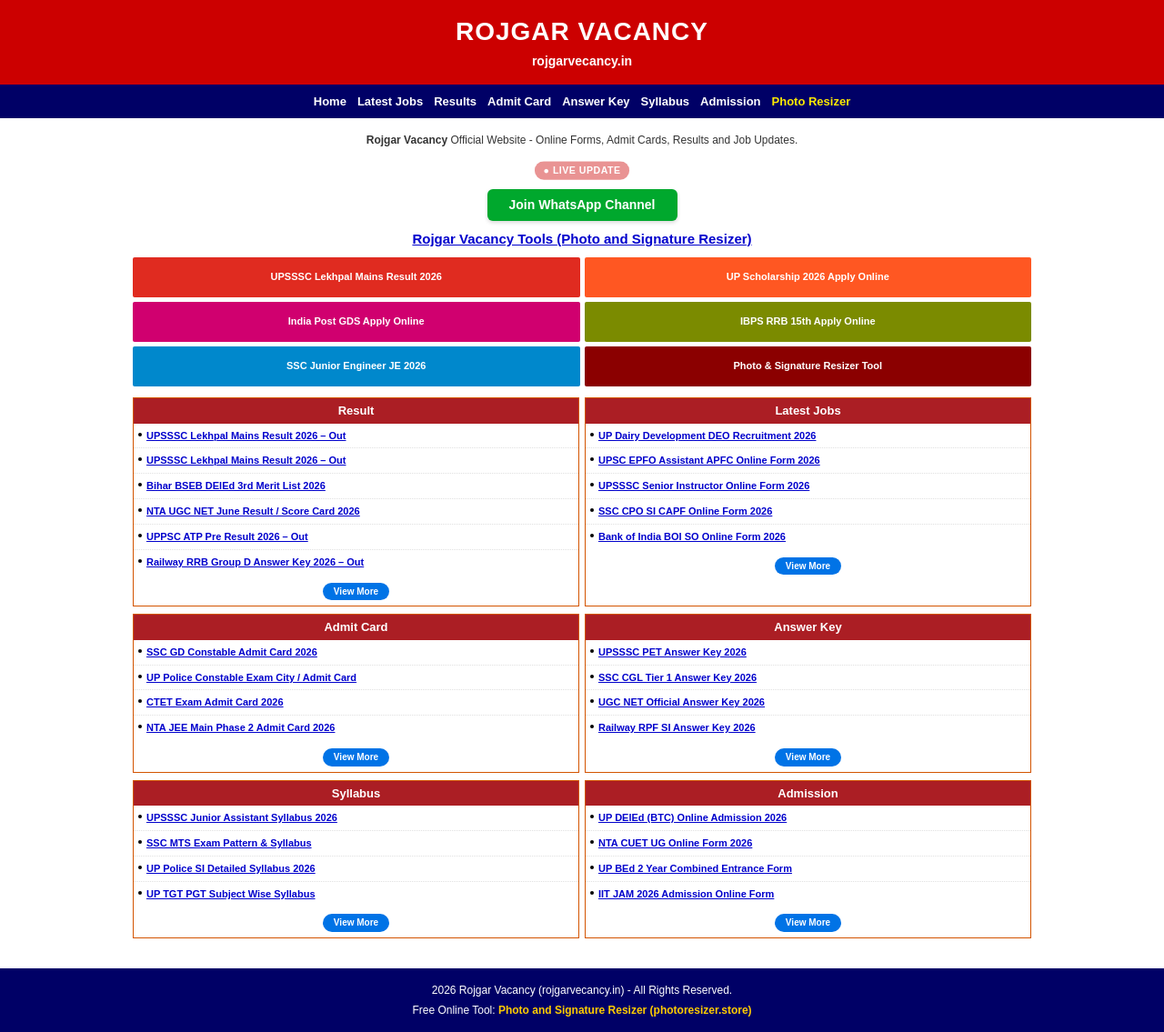
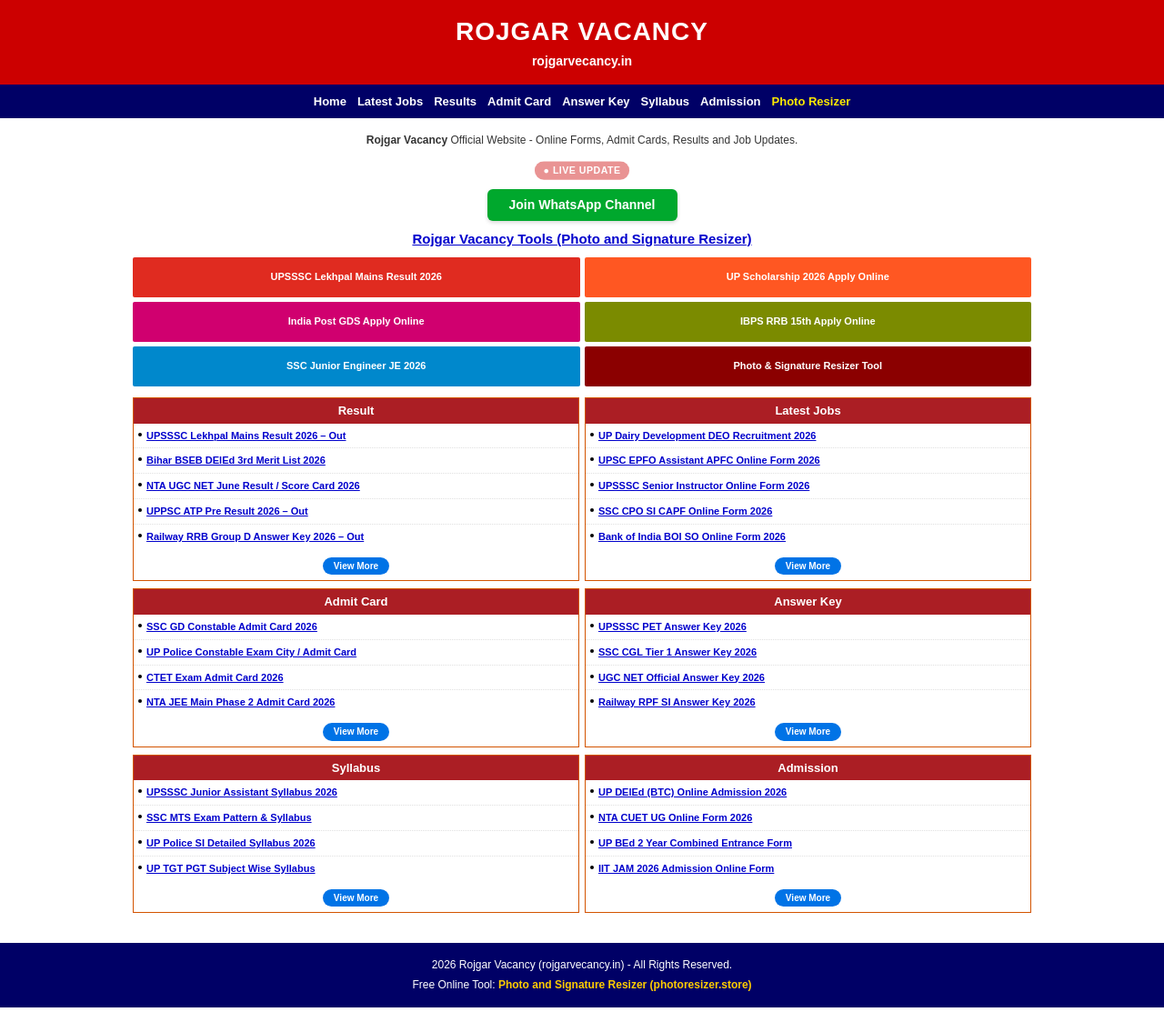
Before and after one commit to Rojgarvacancy/Rojgar-vacancy-, a Jekyll site: the page built from index.html, in a window 1280 px wide. Shown: the whole page at 91% size. Built offline with Jekyll 4.4.1, drawn with Linux system fonts in a browser that asks for light colours; after the commit the page ends 1108 px from its top, so only the background shows below that.

Commit message:
Update index.html

```diff
--- a/index.html
+++ b/index.html
@@ -106,9 +103,8 @@ layout: default
 
 <a class="sr-tools-link" href="https://photoresizer.store" target="_blank">Rojgar Vacancy Tools (Photo and Signature Resizer)</a>
 
-<!-- 6 रंगीन कार्ड्स -->
 <div class="colorful-grid">
-  <a class="color-card box-c1" href="/#results">UPSSSC Lekhpal Mains Result 2026</a>
+  <a class="color-card box-c1" href="#results">UPSSSC Lekhpal Mains Result 2026</a>
   <a class="color-card box-c2" href="https://scholarship.up.gov.in" target="_blank">UP Scholarship 2026 Apply Online</a>
   <a class="color-card box-c3" href="https://indiapostgdsonline.gov.in" target="_blank">India Post GDS Apply Online</a>
   <a class="color-card box-c4" href="https://ibps.in" target="_blank">IBPS RRB 15th Apply Online</a>
@@ -122,22 +118,21 @@ layout: default
     <div class="table-head">Result</div>
     <ul class="table-list">
       {% for post in site.categories.result limit:15 %}
-        <li><a href="{{ post.url }}">{{ post.title }}</a></li>
+        <li><a href="{{ post.url | relative_url }}">{{ post.title }}</a></li>
       {% endfor %}
-      <li><a href="#">UPSSSC Lekhpal Mains Result 2026 – Out</a></li>
       <li><a href="#">Bihar BSEB DElEd 3rd Merit List 2026</a></li>
       <li><a href="#">NTA UGC NET June Result / Score Card 2026</a></li>
       <li><a href="#">UPPSC ATP Pre Result 2026 – Out</a></li>
       <li><a href="#">Railway RRB Group D Answer Key 2026 – Out</a></li>
     </ul>
-    <div class="btn-view-more-row"><a class="btn-view-more-blue" href="/#results">View More</a></div>
+    <div class="btn-view-more-row"><a class="btn-view-more-blue" href="#results">View More</a></div>
   </div>
 
   <div class="table-box" id="latest-jobs">
     <div class="table-head">Latest Jobs</div>
     <ul class="table-list">
       {% for post in site.categories.jobs limit:15 %}
-        <li><a href="{{ post.url }}">{{ post.title }}{% if post.last_date %} | Last Date : {{ post.last_date }}{% endif %}</a></li>
+        <li><a href="{{ post.url | relative_url }}">{{ post.title }}{% if post.last_date %} | Last Date : {{ post.last_date }}{% endif %}</a></li>
       {% endfor %}
       <li><a href="#">UP Dairy Development DEO Recruitment 2026</a></li>
       <li><a href="#">UPSC EPFO Assistant APFC Online Form 2026</a></li>
@@ -145,7 +140,7 @@ layout: default
       <li><a href="#">SSC CPO SI CAPF Online Form 2026</a></li>
       <li><a href="#">Bank of India BOI SO Online Form 2026</a></li>
     </ul>
-    <div class="btn-view-more-row"><a class="btn-view-more-blue" href="/#latest-jobs">View More</a></div>
+    <div class="btn-view-more-row"><a class="btn-view-more-blue" href="#latest-jobs">View More</a></div>
   </div>
 </div>
 
@@ -155,28 +150,28 @@ layout: default
     <div class="table-head">Admit Card</div>
     <ul class="table-list">
       {% for post in site.categories.admitcard limit:15 %}
-        <li><a href="{{ post.url }}">{{ post.title }}</a></li>
+        <li><a href="{{ post.url | relative_url }}">{{ post.title }}</a></li>
       {% endfor %}
       <li><a href="#">SSC GD Constable Admit Card 2026</a></li>
       <li><a href="#">UP Police Constable Exam City / Admit Card</a></li>
       <li><a href="#">CTET Exam Admit Card 2026</a></li>
       <li><a href="#">NTA JEE Main Phase 2 Admit Card 2026</a></li>
     </ul>
-    <div class="btn-view-more-row"><a class="btn-view-more-blue" href="/#admit-card">View More</a></div>
+    <div class="btn-view-more-row"><a class="btn-view-more-blue" href="#admit-card">View More</a></div>
   </div>
 
   <div class="table-box" id="answer-key">
     <div class="table-head">Answer Key</div>
     <ul class="table-list">
       {% for post in site.categories.answerkey limit:15 %}
-        <li><a href="{{ post.url }}">{{ post.title }}</a></li>
+        <li><a href="{{ post.url | relative_url }}">{{ post.title }}</a></li>
       {% endfor %}
       <li><a href="#">UPSSSC PET Answer Key 2026</a></li>
       <li><a href="#">SSC CGL Tier 1 Answer Key 2026</a></li>
       <li><a href="#">UGC NET Official Answer Key 2026</a></li>
       <li><a href="#">Railway RPF SI Answer Key 2026</a></li>
     </ul>
-    <div class="btn-view-more-row"><a class="btn-view-more-blue" href="/#answer-key">View More</a></div>
+    <div class="btn-view-more-row"><a class="btn-view-more-blue" href="#answer-key">View More</a></div>
   </div>
 </div>
 
@@ -186,27 +181,27 @@ layout: default
     <div class="table-head">Syllabus</div>
     <ul class="table-list">
       {% for post in site.categories.syllabus limit:15 %}
-        <li><a href="{{ post.url }}">{{ post.title }}</a></li>
+        <li><a href="{{ post.url | relative_url }}">{{ post.title }}</a></li>
       {% endfor %}
       <li><a href="#">UPSSSC Junior Assistant Syllabus 2026</a></li>
       <li><a href="#">SSC MTS Exam Pattern &amp; Syllabus</a></li>
       <li><a href="#">UP Police SI Detailed Syllabus 2026</a></li>
       <li><a href="#">UP TGT PGT Subject Wise Syllabus</a></li>
     </ul>
-    <div class="btn-view-more-row"><a class="btn-view-more-blue" href="/#syllabus">View More</a></div>
+    <div class="btn-view-more-row"><a class="btn-view-more-blue" href="#syllabus">View More</a></div>
   </div>
 
   <div class="table-box" id="admission">
     <div class="table-head">Admission</div>
     <ul class="table-list">
       {% for post in site.categories.admission limit:15 %}
-        <li><a href="{{ post.url }}">{{ post.title }}</a></li>
+        <li><a href="{{ post.url | relative_url }}">{{ post.title }}</a></li>
       {% endfor %}
       <li><a href="#">UP DElEd (BTC) Online Admission 2026</a></li>
       <li><a href="#">NTA CUET UG Online Form 2026</a></li>
       <li><a href="#">UP BEd 2 Year Combined Entrance Form</a></li>
       <li><a href="#">IIT JAM 2026 Admission Online Form</a></li>
     </ul>
-    <div class="btn-view-more-row"><a class="btn-view-more-blue" href="/#admission">View More</a></div>
+    <div class="btn-view-more-row"><a class="btn-view-more-blue" href="#admission">View More</a></div>
   </div>
 </div>
```
Also changed, not shown: other parts of index.html (+0 -3 lines).
